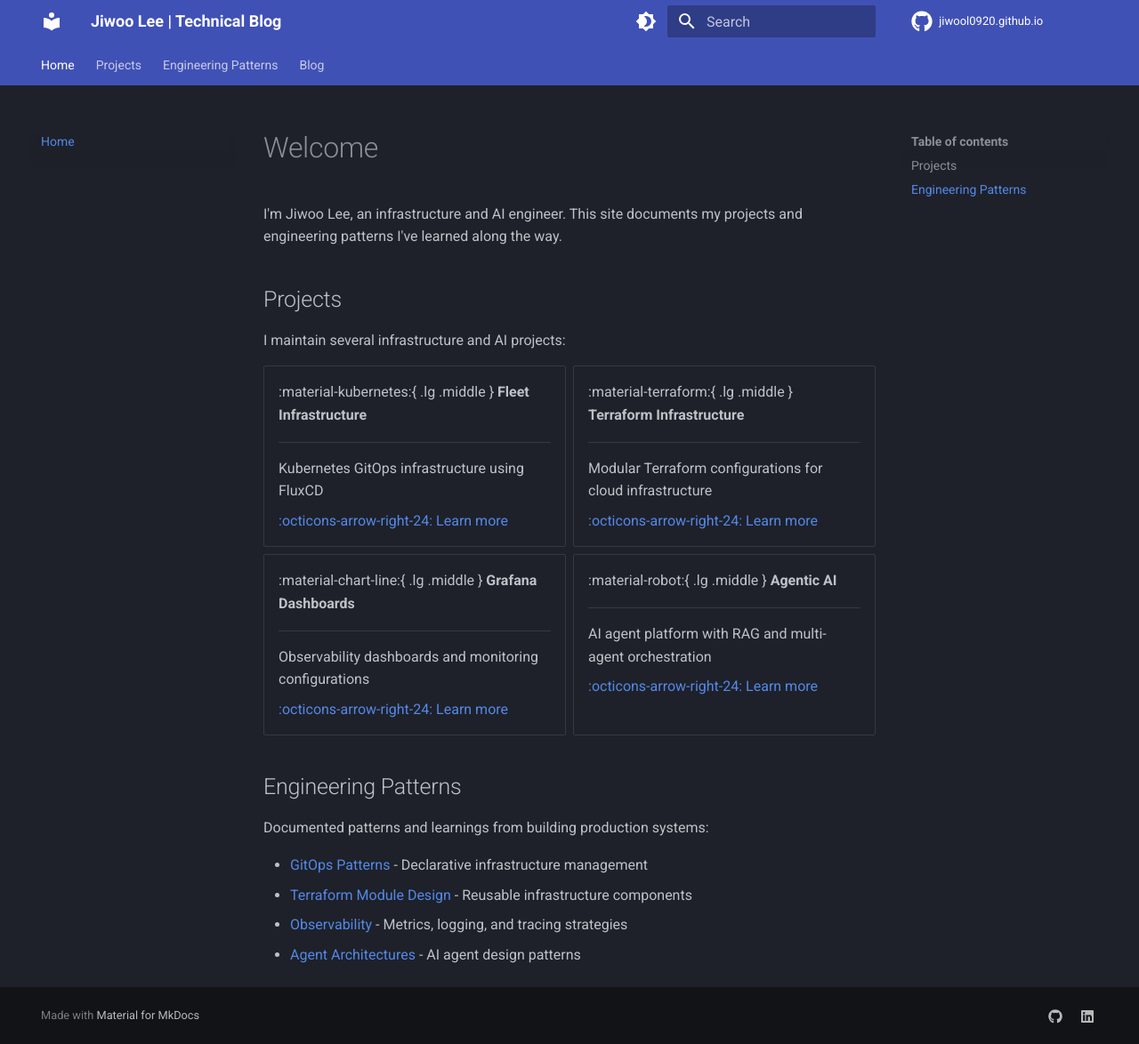
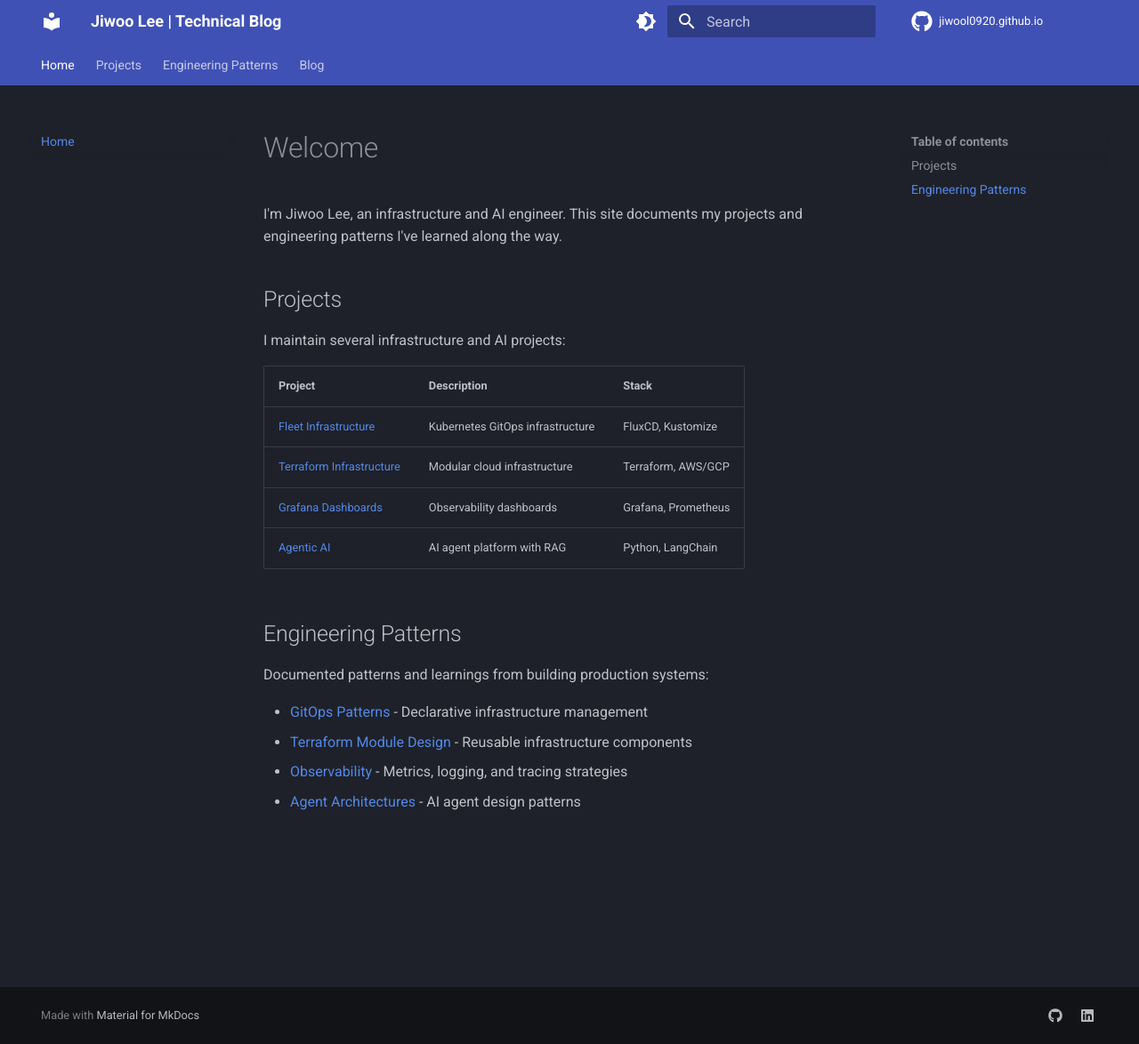
Before and after one commit to JiwooL0920/jiwool0920.github.io, an MkDocs documentation site: the page built from docs/index.md, in a window 1280 px wide and 1174 px high. Shown: the whole window at 89% size. Built offline with MkDocs 1.6.1 and Material for MkDocs 9.7.7, drawn with Linux system fonts in a browser that asks for light colours; comment, search, counter and statistics services are not loaded.

Commit message:
fix: use standard markdown for homepage

```diff
--- a/docs/index.md
+++ b/docs/index.md
@@ -6,41 +6,12 @@ I'm Jiwoo Lee, an infrastructure and AI engineer. This site documents my project
 
 I maintain several infrastructure and AI projects:
 
-<div class="grid cards" markdown>
-
--   :material-kubernetes:{ .lg .middle } **Fleet Infrastructure**
-
-    ---
-
-    Kubernetes GitOps infrastructure using FluxCD
-
-    [:octicons-arrow-right-24: Learn more](projects/fleet-infra/index.md)
-
--   :material-terraform:{ .lg .middle } **Terraform Infrastructure**
-
-    ---
-
-    Modular Terraform configurations for cloud infrastructure
-
-    [:octicons-arrow-right-24: Learn more](projects/terraform-infra/index.md)
-
--   :material-chart-line:{ .lg .middle } **Grafana Dashboards**
-
-    ---
-
-    Observability dashboards and monitoring configurations
-
-    [:octicons-arrow-right-24: Learn more](projects/grafana-dashboards/index.md)
-
--   :material-robot:{ .lg .middle } **Agentic AI**
-
-    ---
-
-    AI agent platform with RAG and multi-agent orchestration
-
-    [:octicons-arrow-right-24: Learn more](projects/agentic-ai/index.md)
-
-</div>
+| Project | Description | Stack |
+|---------|-------------|-------|
+| [Fleet Infrastructure](projects/fleet-infra/index.md) | Kubernetes GitOps infrastructure | FluxCD, Kustomize |
+| [Terraform Infrastructure](projects/terraform-infra/index.md) | Modular cloud infrastructure | Terraform, AWS/GCP |
+| [Grafana Dashboards](projects/grafana-dashboards/index.md) | Observability dashboards | Grafana, Prometheus |
+| [Agentic AI](projects/agentic-ai/index.md) | AI agent platform with RAG | Python, LangChain |
 
 ## Engineering Patterns
 
```
